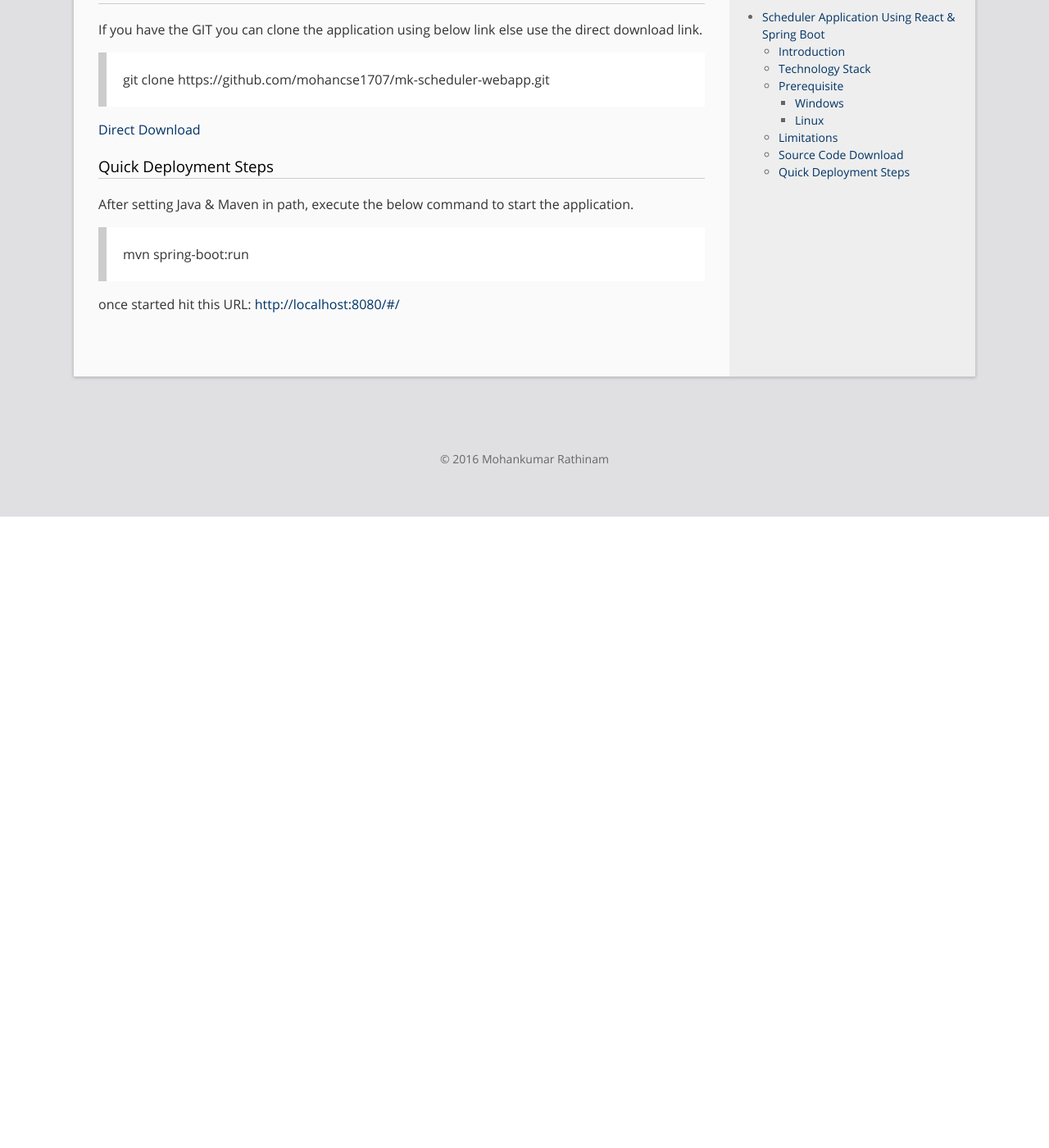
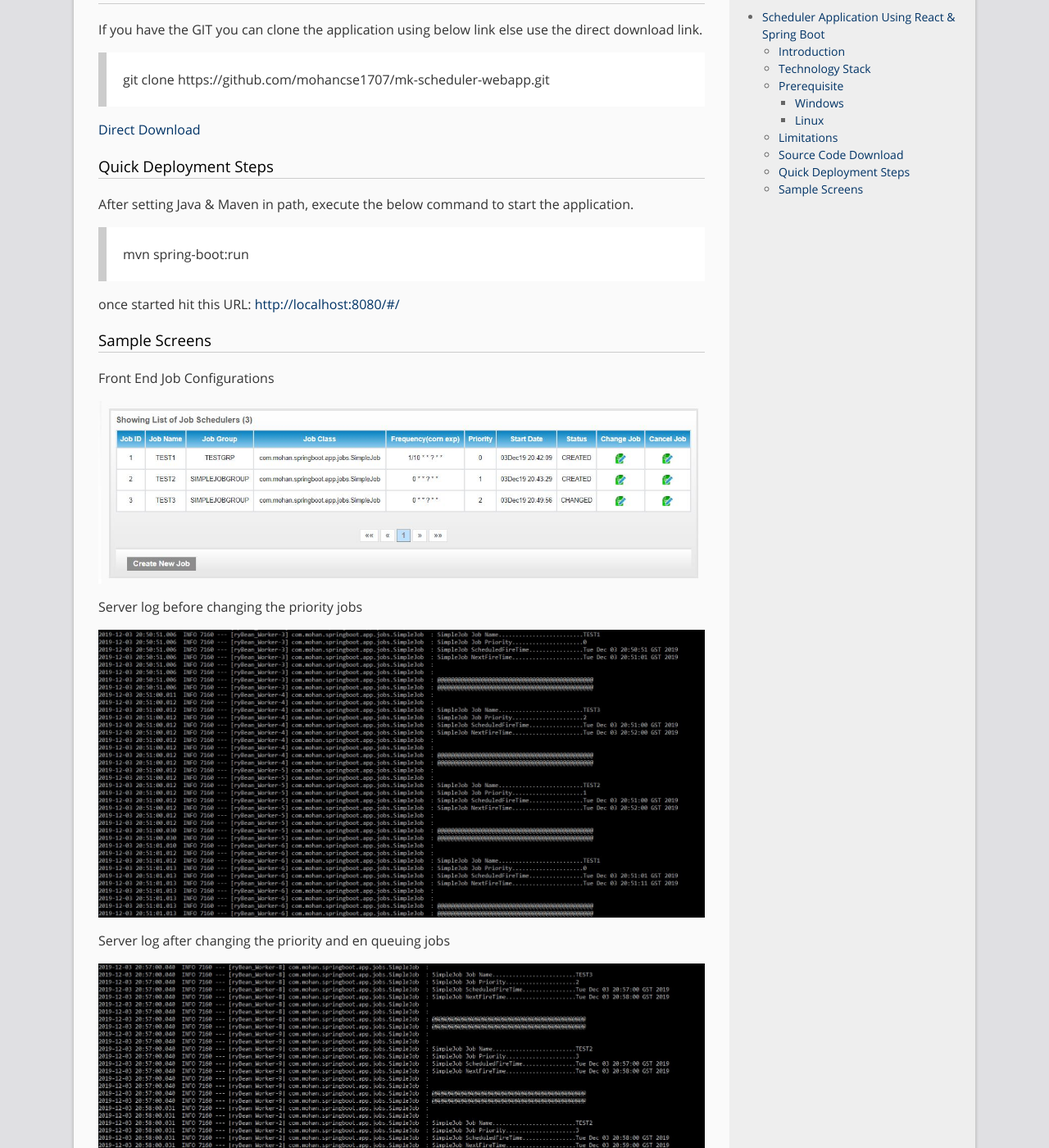
Before and after one commit to mohancse1707/mohan.github.com, a Jekyll site: the page built from _posts/2019-12-03-Scheduler-Application.md, in a window 1280 px wide and 1400 px high, scrolled down 1831 px. Shown: the whole window at 82% size. Built offline with Jekyll 4.4.1, drawn with Linux system fonts in a browser that asks for light colours; our own code applies the rules of GitHub Pages for plain Markdown files; comment, search, counter and statistics services are not loaded; before the commit the page ends 2461 px from its top, so only the background shows below that.

Commit message:
images uploaded

```diff
--- a/_posts/2019-12-03-Scheduler-Application.md
+++ b/_posts/2019-12-03-Scheduler-Application.md
@@ -68,6 +68,19 @@ After setting Java & Maven in path, execute the below command to start the appli
 
 once started hit this URL: [http://localhost:8080/#/](http://localhost:8080/#/)
 
+### Sample Screens
+
+Front End Job Configurations
+
+![spring-boot-react](/images/blog/spring/Front-End-Configuration.JPG)
+
+Server log before changing the priority jobs
+
+![spring-boot-react](/images/blog/spring/Server-Log.JPG)
+
+Server log after changing the priority and en queuing jobs
+
+![spring-boot-react](/images/blog/spring/Server-Log-Priority-Update-Enqueing-NewPriority.JPG)
 
 [Direct Download]: https://github.com/mohancse1707/mk-scheduler-webapp/archive/master.zip
 [Maven]:https://repo.maven.apache.org/maven2/org/apache/maven/apache-maven/3.5.4/apache-maven-3.5.4-bin.zip
```
